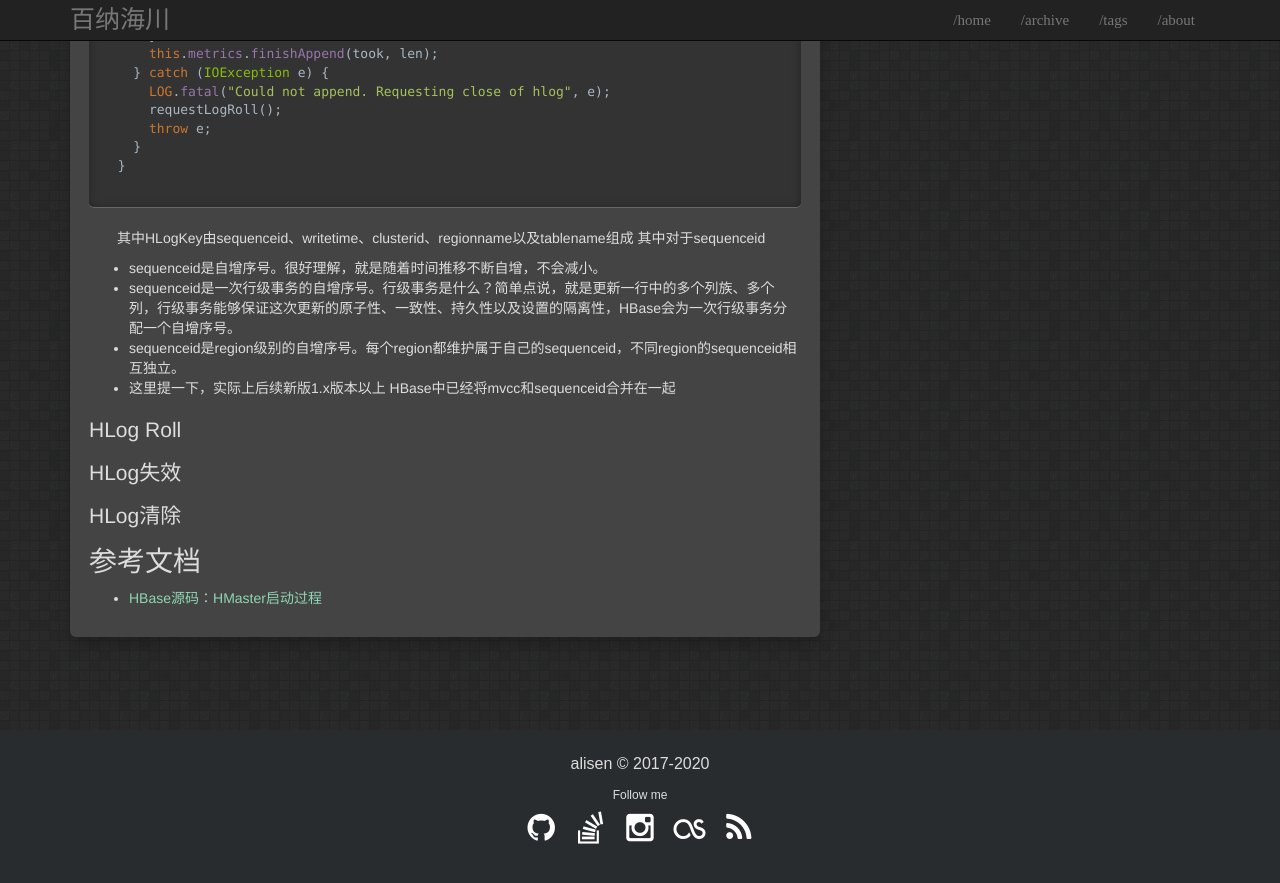
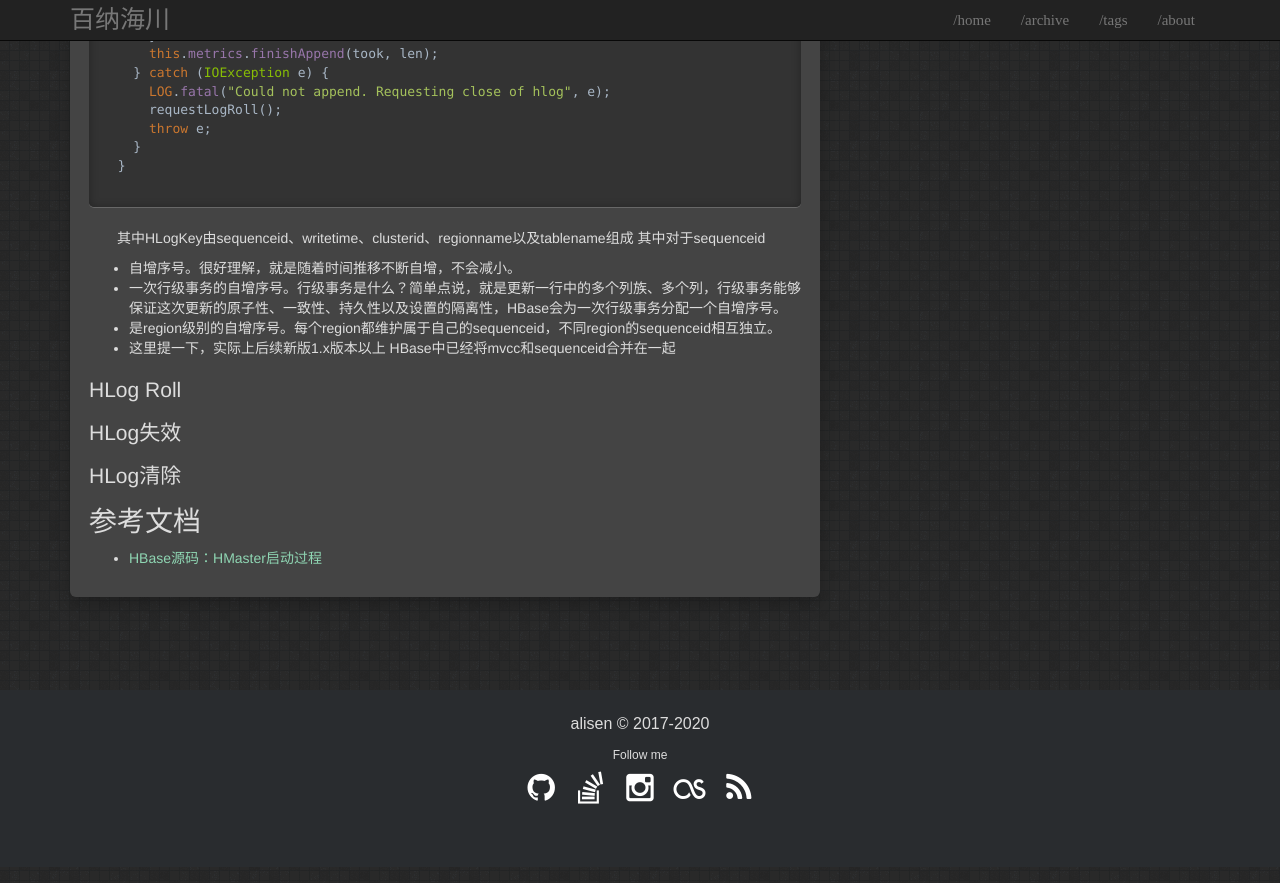
Before and after one commit to igithu/summary, a Jekyll site: the page built from _posts/2018-04-14-hbase-rs-crash.md, in a window 1280 px wide and 900 px high, scrolled down 3000 px. Shown: the top 883 px of the window. Built offline with Jekyll 4.4.1, drawn with Linux system fonts in a browser that asks for light colours.

Commit message:
Update 2018-04-14-hbase-rs-crash.md

````diff
--- a/_posts/2018-04-14-hbase-rs-crash.md
+++ b/_posts/2018-04-14-hbase-rs-crash.md
@@ -138,9 +138,9 @@ tags: hbase
 
 ```
 &emsp;&emsp;其中HLogKey由sequenceid、writetime、clusterid、regionname以及tablename组成 其中对于sequenceid
-* sequenceid是自增序号。很好理解，就是随着时间推移不断自增，不会减小。
-* sequenceid是一次行级事务的自增序号。行级事务是什么？简单点说，就是更新一行中的多个列族、多个列，行级事务能够保证这次更新的原子性、一致性、持久性以及设置的隔离性，HBase会为一次行级事务分配一个自增序号。
-* sequenceid是region级别的自增序号。每个region都维护属于自己的sequenceid，不同region的sequenceid相互独立。
+* 自增序号。很好理解，就是随着时间推移不断自增，不会减小。
+* 一次行级事务的自增序号。行级事务是什么？简单点说，就是更新一行中的多个列族、多个列，行级事务能够保证这次更新的原子性、一致性、持久性以及设置的隔离性，HBase会为一次行级事务分配一个自增序号。
+* 是region级别的自增序号。每个region都维护属于自己的sequenceid，不同region的sequenceid相互独立。
 * 这里提一下，实际上后续新版1.x版本以上 HBase中已经将mvcc和sequenceid合并在一起
 
 
````
